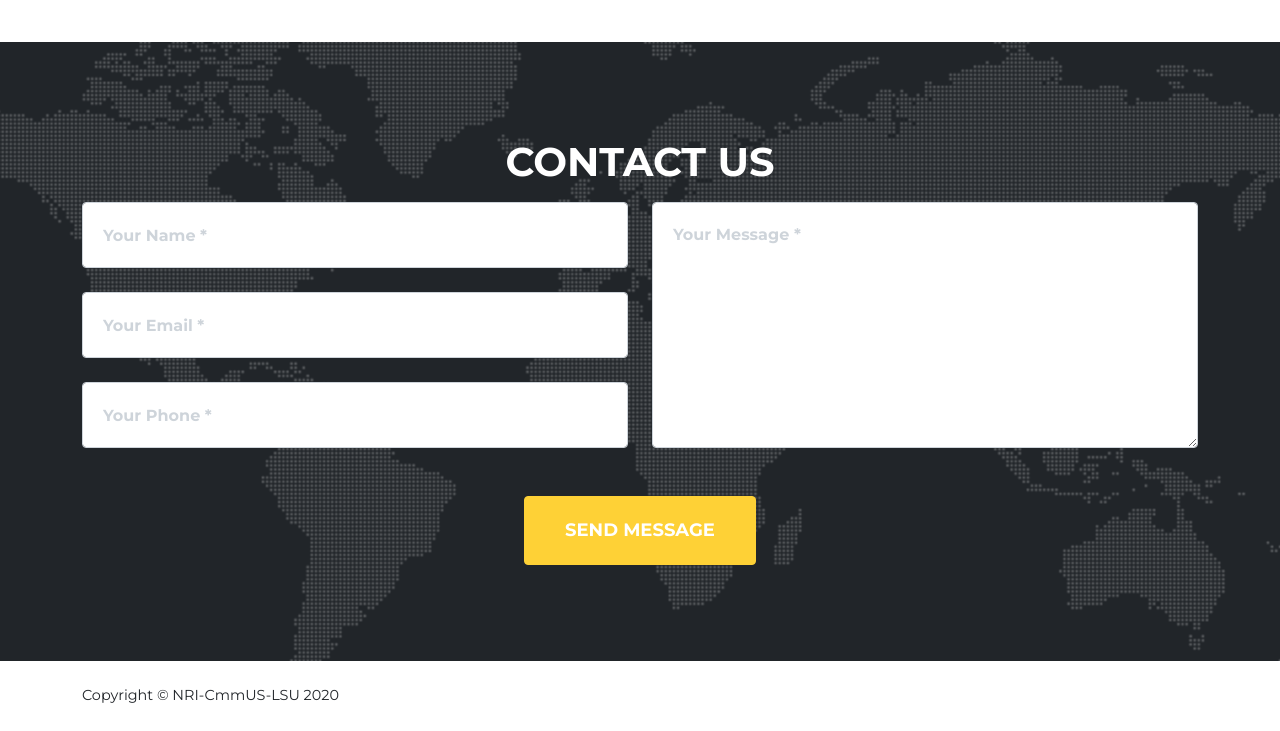
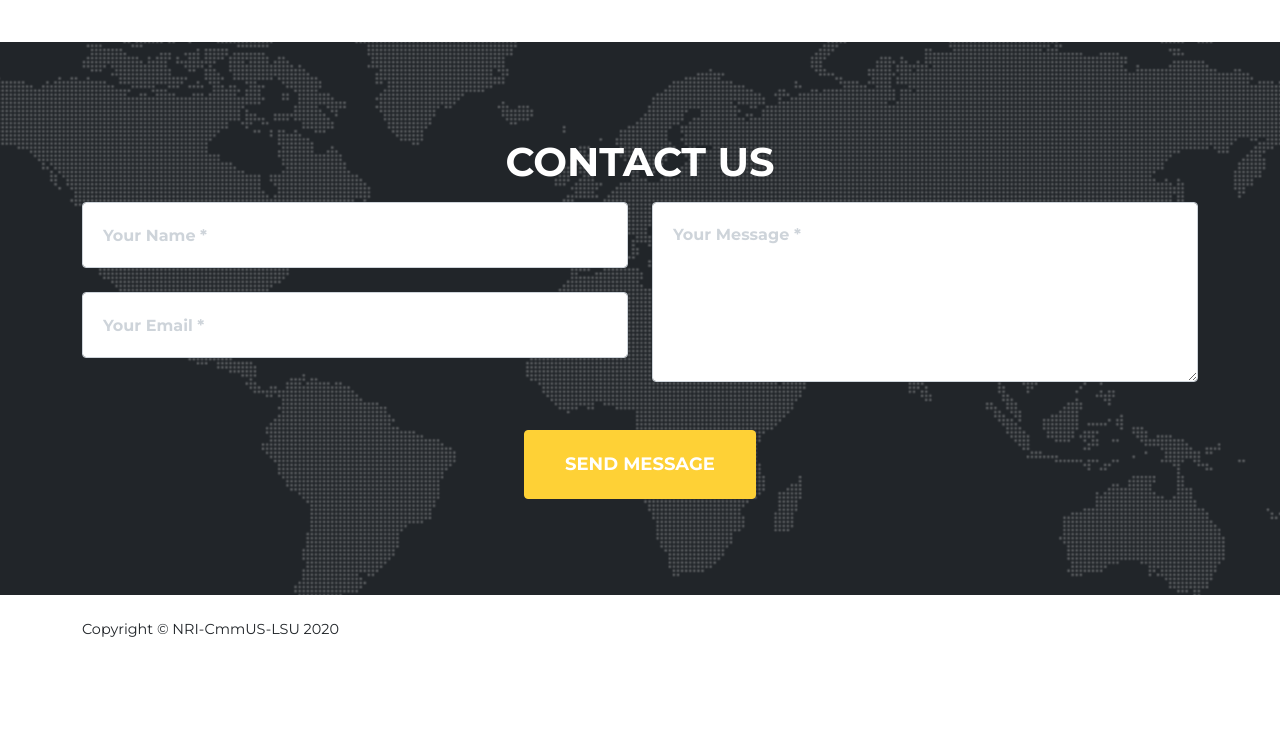
Before and after one commit to nri-cmmus-lsu/nri-cmmus-lsu.github.io, a website: page dist/index.html in a window 1280 px wide. Shown: the part 4739-5470 px from the top of the page. After the commit the page ends 5404 px from the top, so only its background shows below. Drawn offline with nearby package versions, Linux system fonts and the light colour scheme; a web font is replaced by a local one.

Commit message:
Update index.html

```diff
--- a/dist/index.html
+++ b/dist/index.html
@@ -320,10 +320,10 @@ autonomous mobile robots, assisted by human supervisors, can be deployed.</h3>
                                 <input class="form-control" id="email" type="email" placeholder="Your Email *" required="required" data-validation-required-message="Please enter your email address." />
                                 <p class="help-block text-danger"></p>
                             </div>
-                            <div class="form-group mb-md-0">
+                            <!--div class="form-group mb-md-0">
                                 <input class="form-control" id="phone" type="tel" placeholder="Your Phone *" required="required" data-validation-required-message="Please enter your phone number." />
                                 <p class="help-block text-danger"></p>
-                            </div>
+                            </div-->
                         </div>
                         <div class="col-md-6">
                             <div class="form-group form-group-textarea mb-md-0">
```
